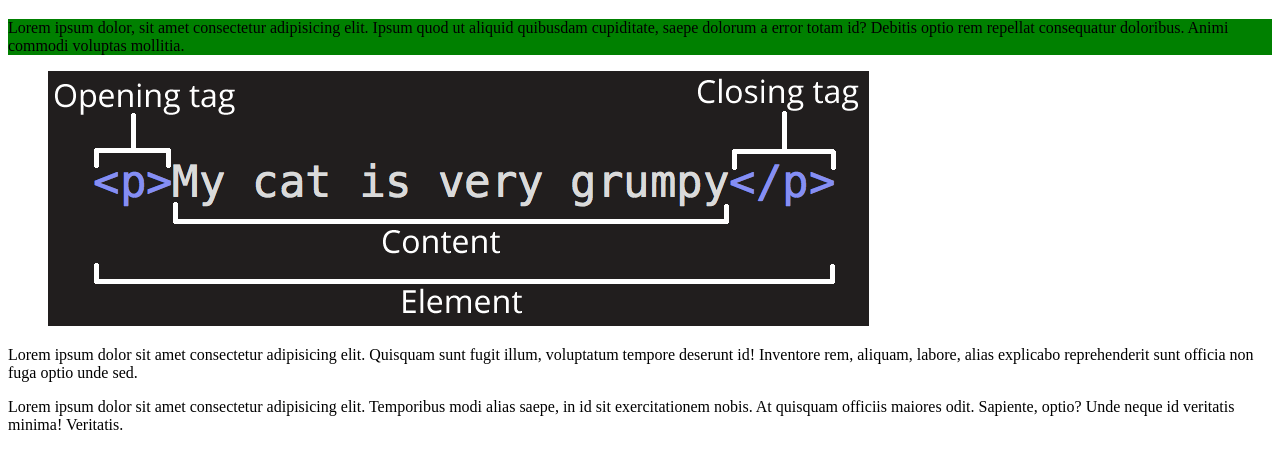
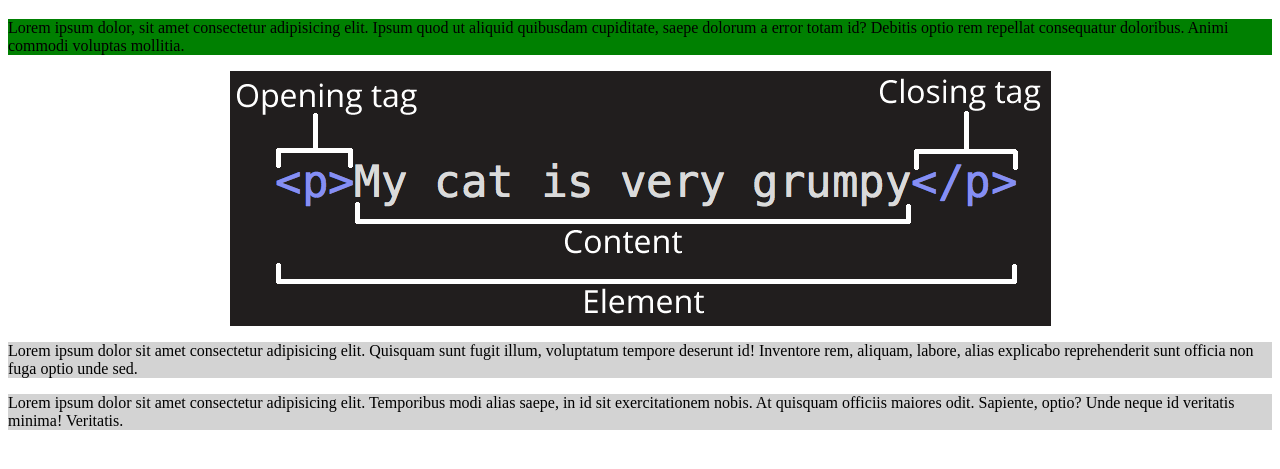
Before and after one commit to nj93777/01-harjoitus, a plain HTML site: page index.html in a window 1280 px wide. Shown: the part 61-530 px from the top of the page. Drawn offline with Linux system fonts and the light colour scheme.

Commit message:
päivitystä

```diff
--- a/index.html
+++ b/index.html
@@ -12,6 +12,7 @@
 
     <div>
 <h1>Tämä on sivun tärkein otsikko</h1>
+
     <p id="special">
       Lorem ipsum dolor, sit amet consectetur adipisicing elit. Ipsum quod ut aliquid quibusdam cupiditate, saepe dolorum a error totam id? Debitis optio rem repellat consequatur doloribus. Animi commodi voluptas mollitia.
     </p>
@@ -22,10 +23,9 @@
     </figure>
 </a>
 
+    <p class="muoto">Lorem ipsum dolor sit amet consectetur adipisicing elit. Quisquam sunt fugit illum, voluptatum tempore deserunt id! Inventore rem, aliquam, labore, alias explicabo reprehenderit sunt officia non fuga optio unde sed.</p>
 
-    <p>Lorem ipsum dolor sit amet consectetur adipisicing elit. Quisquam sunt fugit illum, voluptatum tempore deserunt id! Inventore rem, aliquam, labore, alias explicabo reprehenderit sunt officia non fuga optio unde sed.</p>
-
-    <p>Lorem ipsum dolor sit amet consectetur adipisicing elit. Temporibus modi alias saepe, in id sit exercitationem nobis. At quisquam officiis maiores odit. Sapiente, optio? Unde neque id veritatis minima! Veritatis.</p>
+    <p class="muoto">Lorem ipsum dolor sit amet consectetur adipisicing elit. Temporibus modi alias saepe, in id sit exercitationem nobis. At quisquam officiis maiores odit. Sapiente, optio? Unde neque id veritatis minima! Veritatis.</p>
 
 
   </div>
--- a/layout.css
+++ b/layout.css
@@ -1,6 +1,17 @@
 #special {
-    background: green;
+    background: #008001;
 }
 div {
     background-color: white;
   }
+
+  figure img {
+    max-width: 100%;
+    height: auto;
+    display: block; /* poistaa ylimääräisen tilan kuvan alapuolelta */
+    margin:  auto; /* keskittää kuvan, jos se on pienempi kuin vanhempi-elementti */
+}
+
+.muoto {
+  background: #D3D3D3;
+}
```
